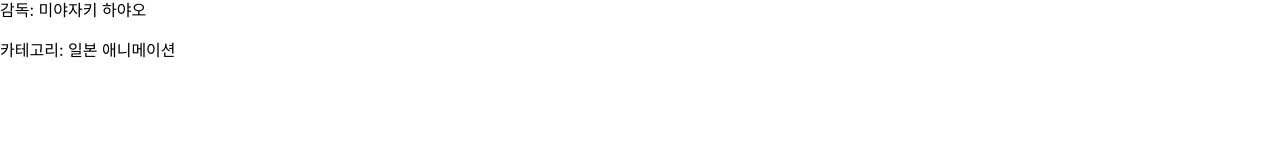
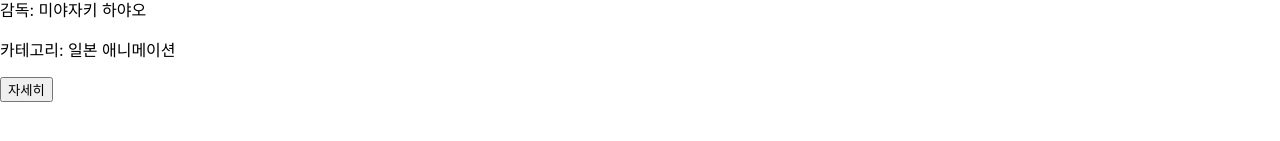
Before and after one commit to shyeon0602/practice-router, a React (Create React App) app: page /movies/1 in a window 1280 px wide. Shown: the part 425-566 px from the top of the page. Built offline with nearby package versions, Linux system fonts and the light colour scheme.

Commit message:
자세히_버튼

```diff
--- a/src/pages/Movie.js
+++ b/src/pages/Movie.js
@@ -1,23 +1,35 @@
 import React from "react";
-import { useParams, useLocation } from "react-router-dom";
+import { useParams, useLocation, useSearchParams } from "react-router-dom";
 import { getMovie } from "../movie_data";
 
 const Movie = () => {
   //URL 파라미터 사용하기
   const params = useParams();
-
-  //파라미터 값이 문자이기 때문에 반드시 숫자로 바꿔줘야함
+  //파라미터 값이 문자이기 때문에 반드시 숫자로 바꿔줘야함(parseInt())
   const movie = getMovie(parseInt(params.movieId));
 
   //쿼리스트링 사용하기
   //쿼리스트링은 라우터 컴포넌트를 따로 설정하지 않아도 됨
   const location = useLocation();
+  //searchParams는 쿼리스트링을 파싱하기 위한 hooke이다.
+  const [searchParams, setSearchParams] = useSearchParams();
+  const detail = searchParams.get("detail");
+
+  const handleClick = () => {
+    setSearchParams({ detail: detail === "true" ? false : true });
+    //detail 안의 파라미터의 true값은 문자열이기 때문에 반드시 "" 안에 입력해야 함
+  };
+
   return (
     <div>
       <h2>{movie.title}</h2>
       <p>감독: {movie.director}</p>
       <p>카테고리: {movie.category}</p>
-      {/* <p>내용: {movie.detail}</p> */}
+      {/* <자세히> 버튼 클릭 이벤트 발생 시 "detail"쿼리 파라미터의 값이 변경되도록 만듦 */}
+      <button type="button" onClick={handleClick}>
+        자세히
+      </button>
+      {detail === "true" ? <p>{movie.detail}</p> : false}
     </div>
   );
 };
```
